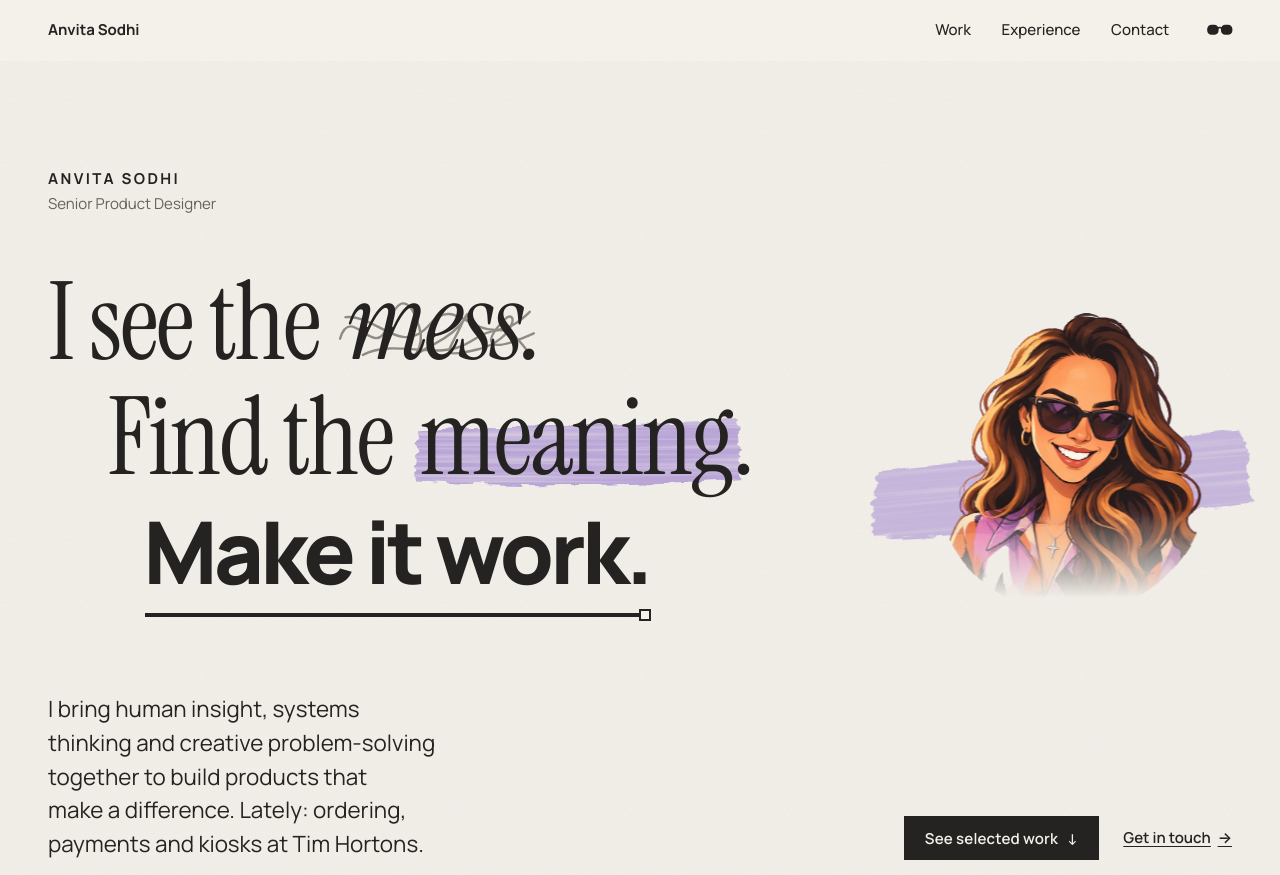
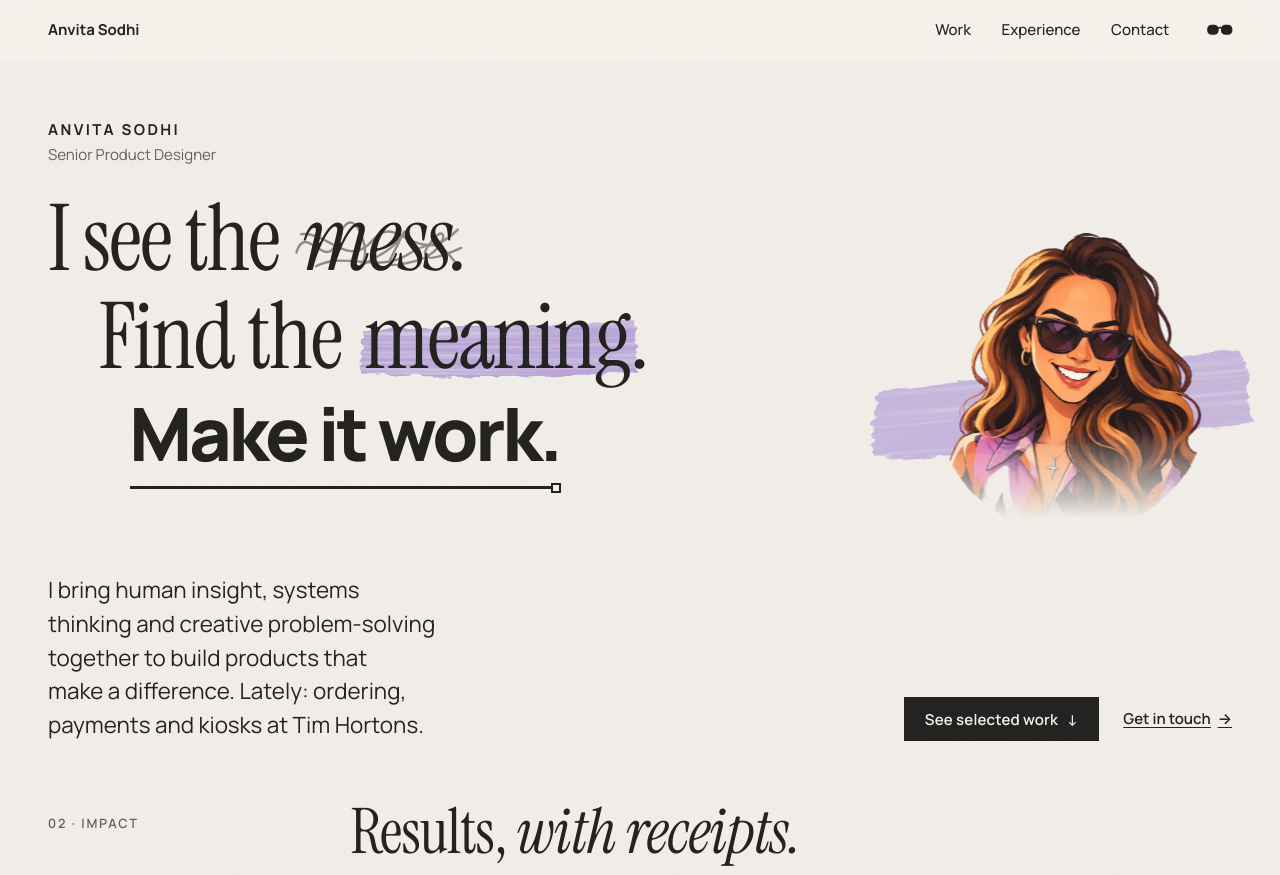
Before and after one commit to madebyanvita/madebyanvita.github.io, a plain HTML site: page index.html in a window 1280 px wide. Shown: the top 875 px of the page. Drawn offline with Linux system fonts and the light colour scheme.

Commit message:
Hero: fit the first screen on laptops and desktops
Co-Authored-By: Claude Opus 5.5 <noreply@anthropic.com>

```diff
--- a/assets/css/site.css
+++ b/assets/css/site.css
@@ -1349,3 +1349,21 @@ body { transition: background-color .4s var(--ease), color .4s var(--ease); }
 @media (prefers-reduced-motion: no-preference) { .band .fx-list li:nth-child(5) { --i: 5; } }
 @media (min-width: 40rem) { .xp-row { grid-template-columns: 5.5rem minmax(0, 1fr); column-gap: 1rem; } }
 @media (max-width: 33.99rem) { .pager--two { grid-template-columns: 1fr; gap: var(--s-3); } .pager--two .next { text-align: left; justify-items: start; } }
+
+/* ---------- Hero fits the first screen on laptops and desktops ----------
+   headline and spacing also scale with screen height; content is centred in one screen
+   (capped on very tall screens so it never floats in empty space) */
+@media (min-width: 48rem) {
+  .hero {
+    min-height: min(calc(100svh - var(--header-h)), 60rem); display: flex; flex-direction: column; justify-content: center;
+    padding-block: clamp(1.25rem, 4.5svh, 4.5rem) clamp(1.25rem, 4.5svh, 4rem);
+  }
+  .hero > .wrap { width: 100%; }
+  .hero-meta { margin-bottom: clamp(.9rem, 3.5svh, 3.5rem); }
+  .headline { font-size: min(var(--t-hero), 11.5svh); }
+  .hero-foot { margin-top: clamp(1.25rem, 5svh, 5rem); }
+}
+@media (min-width: 56rem) {
+  .headline { grid-column: 1 / 9; }
+  .hero-portrait { grid-column: 9 / -1; grid-row: 1; align-self: center; width: 100%; max-width: min(21.25rem, 44svh); margin: 0 0 0 auto; }
+}
--- a/index.html
+++ b/index.html
@@ -22,7 +22,7 @@
 <link rel="preconnect" href="https://fonts.googleapis.com">
 <link rel="preconnect" href="https://fonts.gstatic.com" crossorigin>
 <link href="https://fonts.googleapis.com/css2?family=Instrument+Serif:ital@0;1&family=Manrope:wght@400..800&display=swap" rel="stylesheet">
-<link rel="stylesheet" href="assets/css/site.css?v=66edfce9">
+<link rel="stylesheet" href="assets/css/site.css?v=954e3621">
 <script src="assets/js/site.js?v=468f314c" defer></script>
 </head>
 <body>
```
Also changed, not shown: 404.html (+1 -1 lines), work/checkout.html (+1 -1 lines), work/kiosk.html (+1 -1 lines), work/order-again.html (+1 -1 lines), work/variant-reset.html (+1 -1 lines).
